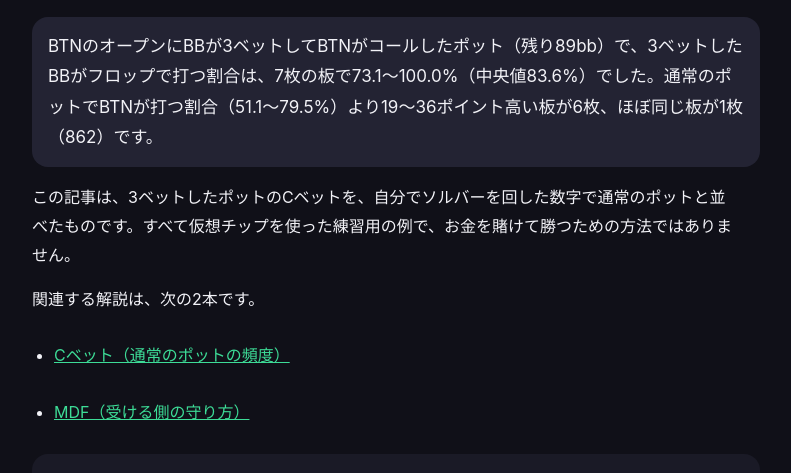
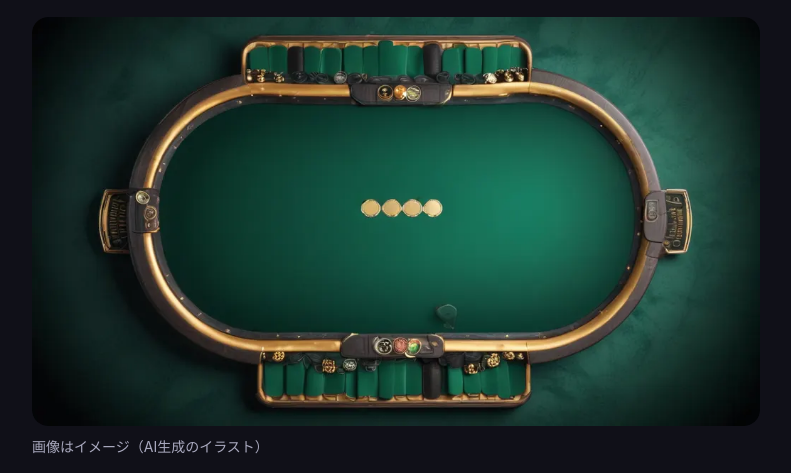
Before and after one commit to fujiken1016/poker-rules, a plain HTML site: page 3bet-pot-cbet/index.html in a window 1280 px wide. Shown: the part 263-736 px from the top of the page, without its empty margins (244-1035 px from the left). Drawn offline with Linux system fonts and the light colour scheme.

Commit message:
週次デザイン: 記事14本の冒頭に16:9画像を追加
Co-Authored-By: Claude <noreply@anthropic.com>

```diff
--- a/3bet-pot-cbet/index.html
+++ b/3bet-pot-cbet/index.html
@@ -100,6 +100,7 @@ article li>a:first-child:last-child{display:inline-block;padding:11px 0}
 <article>
 <p class="meta">公開 2026年11月16日｜<a href="/about">勝負ラボ（Shoubu Lab）個人運営</a>｜学習用の解説です。お金を賭けることは<a href="/disclaimer">勧めません</a></p>
 <h1>3ベットポットでは、Cベットをどれくらい打つのか？ソルバーで解いた7枚の頻度</h1>
+<figure class="eye"><img src="/img/eye_table.webp" srcset="/img/eye_table-640.webp 640w, /img/eye_table.webp 1024w" sizes="(max-width:760px) 100vw, 728px" width="1024" height="576" fetchpriority="high" alt="緑のフェルトのポーカーテーブルを真上から見た図"><figcaption>画像はイメージ（AI生成のイラスト）</figcaption></figure>
 <div class="key"><p class="lead">BTNのオープンにBBが3ベットしてBTNがコールしたポット（残り89bb）で、3ベットしたBBがフロップで打つ割合は、7枚の板で73.1〜100.0%（中央値83.6%）でした。通常のポットでBTNが打つ割合（51.1〜79.5%）より19〜36ポイント高い板が6枚、ほぼ同じ板が1枚（862）です。</p></div>
 <p>この記事は、3ベットしたポットのCベットを、自分でソルバーを回した数字で通常のポットと並べたものです。すべて仮想チップを使った練習用の例で、お金を賭けて勝つための方法ではありません。</p>
 <p>関連する解説は、次の2本です。</p>
--- a/_legal.css
+++ b/_legal.css
@@ -30,3 +30,7 @@ nav.sl-tools .sl-tools__d{font-size:.875rem;word-break:auto-phrase;line-break:st
 nav.sl-tools .sl-tools__t{word-break:auto-phrase;line-break:strict;text-wrap:balance}
 footer a{display:inline-block;white-space:nowrap;padding:13px 8px}
 td{text-wrap:balance}
+/* 記事の冒頭画像（2026-11-19 週次デザイン） */
+.eye{margin:0 0 20px}
+.eye img{display:block;width:100%;height:auto;aspect-ratio:16/9;border-radius:16px;background:var(--panel)}
+.eye figcaption{font-size:.875rem;color:var(--sub);margin-top:8px}
```
Also changed, not shown: board-texture/index.html (+1 -0 lines), cbet/index.html (+1 -0 lines), chop/index.html (+1 -0 lines), flop-hit/index.html (+1 -0 lines), hand-range/index.html (+1 -0 lines), hands/index.html (+1 -0 lines), kicker/index.html (+1 -0 lines), mdf/index.html (+1 -0 lines), multiway/index.html (+1 -0 lines), outs/index.html (+1 -0 lines), potodds/index.html (+1 -0 lines), preflop-equity/index.html (+1 -0 lines), yaku/index.html (+1 -0 lines), img/eye_chips-640.webp (added), 3 more files.
